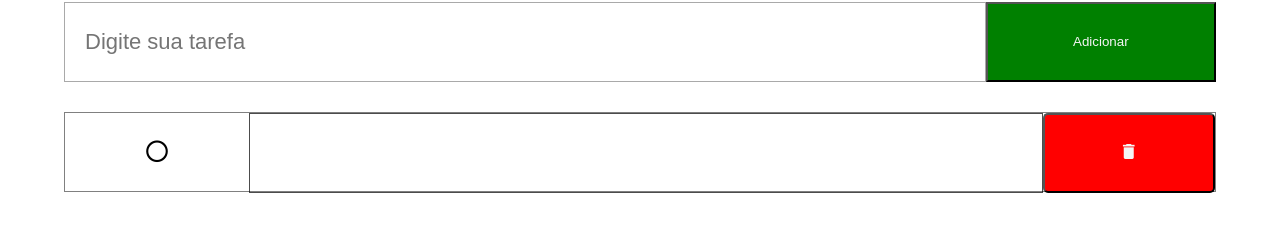
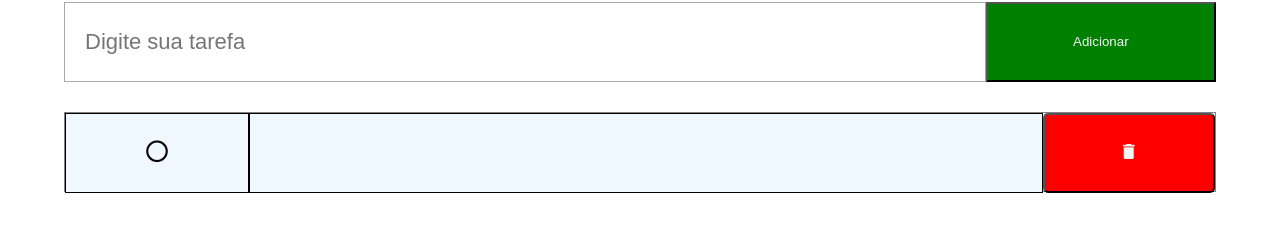
Before and after one commit to LeoRocha-hmd/Lista-De-Tarefa, a plain HTML site: page index.html in a window 1280 px wide. Shown: the part 78-310 px from the top of the page. Drawn offline with Linux system fonts and the light colour scheme.

Commit message:
nova atualização

```diff
--- a/css/estilo.css
+++ b/css/estilo.css
@@ -42,7 +42,6 @@ header {
 }
 
 main {
-
     border: 1px solid gray;
     display: flex;
     flex-flow: row wrap;
@@ -58,7 +57,6 @@ main {
     display: flex;
     flex-flow: row wrap;
     margin-bottom: 1%;
-    text-align: center;
 }
 
 #icone-v {
@@ -67,16 +65,20 @@ main {
     align-items: center;
     justify-content: center;
     font-size: 26px;
+    background: aliceblue;
+    border: 1px solid black;
 }
 
 #barra-t {
+    display: flex;
+    text-align: center;
     align-items: center;
     justify-content: center;
     flex: 69%;
-    opacity: 0.7;
-    text-align: center;
     font-size: 24px;
-    border: 1px solid;
+    border: 1px solid black;
+    background: aliceblue;
+
 }
 
 #btn-d {
--- a/js/script.js
+++ b/js/script.js
@@ -4,8 +4,7 @@ let main = document.getElementById("area-main")
 function addTarefa() {
     let valorInput = input.value;
     if ((valorInput !== 0) && (valorInput !== null) && (valorInput !== "") && (valorInput !== undefined)) {
-        let NovoItem = `
-        <main id="area-main">
+        let NovoItem = `<main id="area-main">
         <div id="lista-feita">
             <div id="icone-v"><i class="mdi mdi-circle-outline"></i></div>
             <div id="barra-t">
@@ -16,6 +15,7 @@ function addTarefa() {
             </button>
         </div>
     </main>
+
     `
         main.innerHTML += NovoItem;
 
```
Lines whose indentation alone changed are shown as unchanged.
